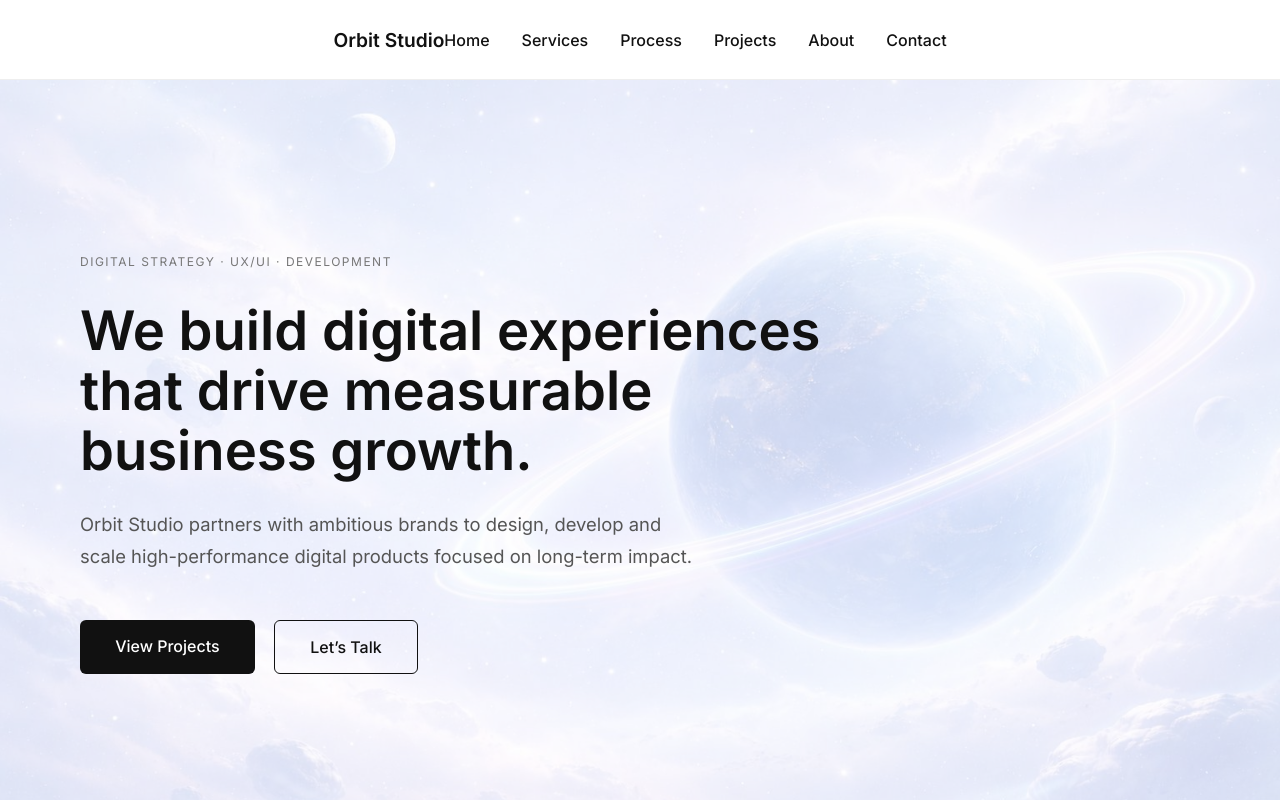
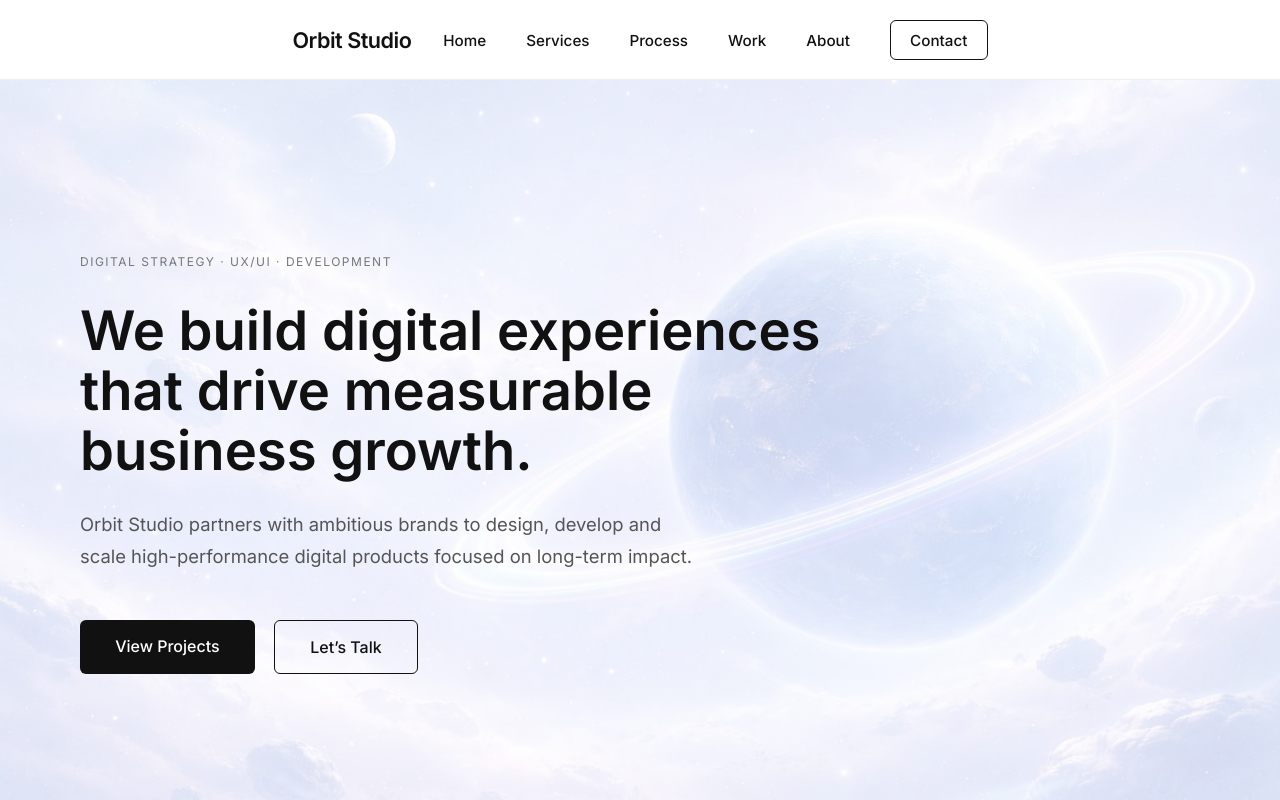
Before and after one commit to DaviddeCaso/orbit-studio, a React (Vite) app: page / in a window 1280 px wide. Shown: the top 800 px of the page. Built offline with nearby package versions, Linux system fonts and the light colour scheme.

Commit message:
style: enhance navigation with animated underline and CTA styling

```diff
--- a/src/components/Nav.jsx
+++ b/src/components/Nav.jsx
@@ -1,13 +1,13 @@
 function Nav() {
   return (
-    <nav>
+    <nav className="nav">
       <ul>
         <li><a href="#hero">Home</a></li>
         <li><a href="#services">Services</a></li>
         <li><a href="#process">Process</a></li>
-        <li><a href="#projects">Projects</a></li>
+        <li><a href="#projects">Work</a></li>
         <li><a href="#about">About</a></li>
-        <li><a href="#contact">Contact</a></li>
+        <li><a href="#contact" className="nav-cta">Contact</a></li>
       </ul>
     </nav>
   );
--- a/src/styles/globals.css
+++ b/src/styles/globals.css
@@ -34,36 +34,91 @@ main {
   left: 0;
   width: 100%;
   height: 80px;
-  background: white;
+  background: rgba(255, 255, 255, 0.85);
   border-bottom: 1px solid #eee;
   display: flex;
   align-items: center;
   z-index: 1000;
+  backdrop-filter: blur(6px);
 }
 
 .header-content {
   display: flex;
   justify-content: space-between;
   align-items: center;
+  gap: 2rem;
 }
 
 .logo {
+  font-size: 1.35rem;
+  font-weight: 700;
+  letter-spacing: -0.5px;
+}
+
+.logo a {
+  font-size: 1.2rem;
   font-weight: 600;
-  font-size: 1.2rem;
+  text-decoration: none;
+  color: #111;
+  letter-spacing: 0.5px;
+  transition: opacity 0.3s ease;
+}
+
+.logo a:hover {
+  opacity: 0.7;
 }
 
 /* NAV */
 
-nav ul {
+.nav ul {
   display: flex;
+  align-items: center;
+  gap: 2.5rem;
   list-style: none;
-  gap: 2rem;
 }
 
-nav a {
+.nav a {
+  position: relative;
   text-decoration: none;
+  font-size: 0.95rem;
+  font-weight: 500;
   color: #111;
-  font-weight: 500;
+  transition: color 0.3s ease;
+}
+
+/* Línea animada inferior */
+
+.nav a::after {
+  content: "";
+  position: absolute;
+  left: 0;
+  bottom: -6px;
+  width: 0%;
+  height: 2px;
+  background: #111;
+  transition: width 0.3s ease;
+}
+
+.nav a:hover::after {
+  width: 100%;
+}
+
+.nav a:not(.nav-cta):hover {
+  color: #000;
+}
+
+/* CTA especial */
+
+.nav-cta {
+  padding: 0.6rem 1.2rem;
+  border: 1px solid #111;
+  border-radius: 6px;
+  transition: all 0.3s ease;
+}
+
+.nav-cta:hover {
+  background: #111;
+  color: #fff;
 }
 
 /* HERO */
@@ -437,7 +492,7 @@ nav a {
 /* CONTACT */
 
 .contact {
-  padding: 160px 0;
+  padding: 300px 0 250px 0;
   background: #ffffff;
 }
 
```
